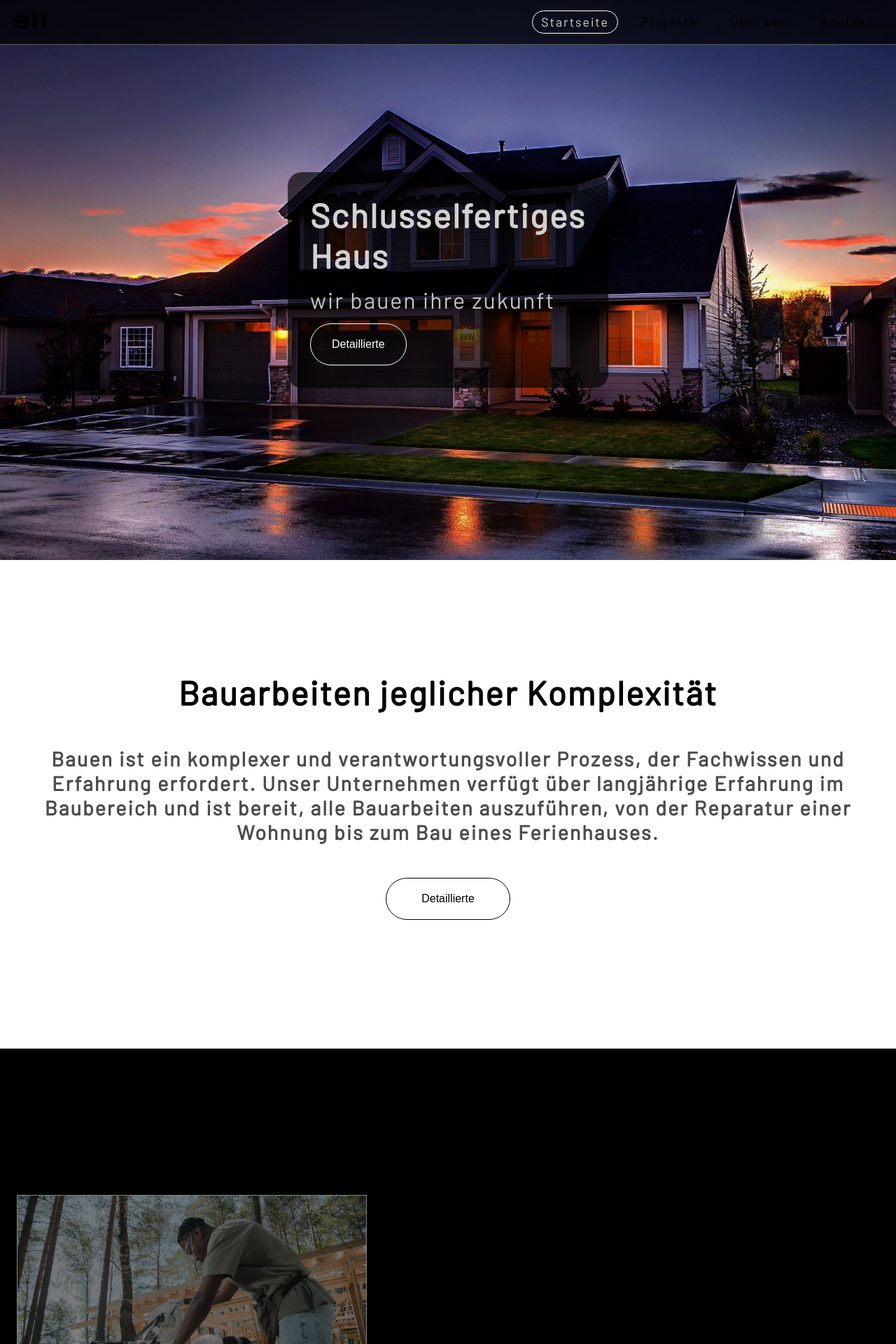
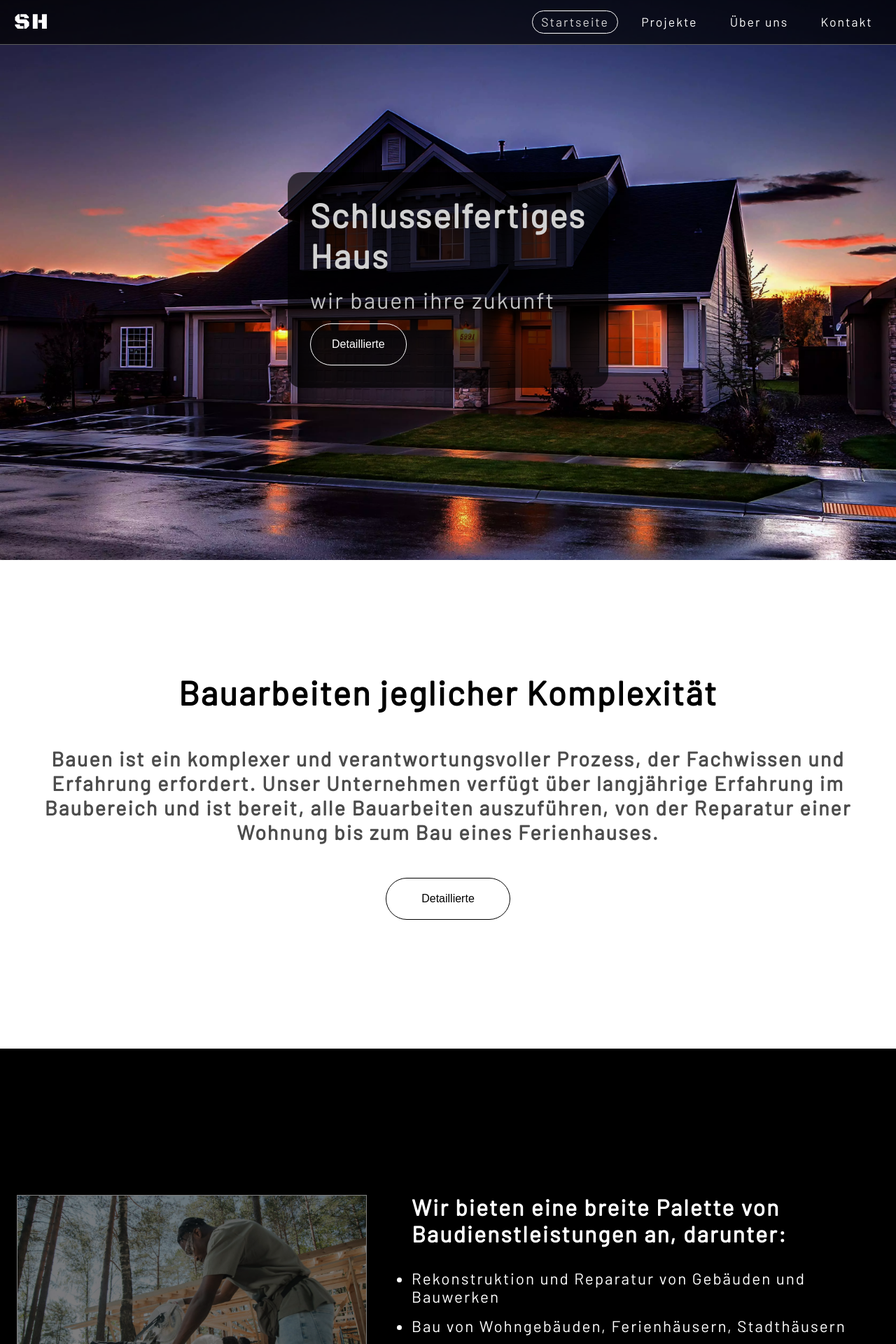
Before and after one commit to VapnoGroupCompany/VapnoGroup, a Next.js app: page / in a window 1280 px wide. Shown: the top 1920 px of the page at 70% size. Built offline with nearby package versions, Linux system fonts and the light colour scheme.

Commit message:
change iphones colors

```diff
--- a/src/app/Header/Header.module.css
+++ b/src/app/Header/Header.module.css
@@ -2,6 +2,7 @@
 .logo{
     font-family: Black Ops  One;
     font-size: 2rem;
+    color: white;
   }
   .header{
     z-index: 2;
@@ -32,7 +33,7 @@
     padding-left: 0.7em;
     padding-right: 0.7em;
     border-radius: 1em;
-
+    color: white;
     border: 1px solid transparent;
     outline: none;
 
@@ -50,7 +51,6 @@
     padding-right: 0.7em;
     border-radius: 1em;
     color: rgb(214, 214, 214);
-
 
   }
   .menuItem:hover {
--- a/src/app/about/About.module.css
+++ b/src/app/about/About.module.css
@@ -43,6 +43,7 @@
 .rigthContent p {
     background-color: rgba(0, 0, 0, 0.845);
     font-size: 1.1em;
+    color: white;
 }
 @media(max-width:1200px){
     .wrapper{
@@ -67,6 +68,7 @@
 
     .leftContent{
         font-size: 2.5em;
+        color: white;
     }
     .rigthContent p {
         font-size: 1em;
--- a/src/app/page.module.css
+++ b/src/app/page.module.css
@@ -95,6 +95,7 @@
    padding-bottom: 1.5em;
 }
 .ourTitle{
+  color: white;
   text-align: center;
   margin: 0 auto;
   padding-top: 2em;
@@ -133,6 +134,7 @@
   }
 }
 .service h4 {
+  color: white;
   font-size: 2em;
 }
 .service p {
@@ -203,11 +205,13 @@
   flex-direction: column;
 }
 .favorTitle{
+  color: white;
   text-align: left;
   font-size: 2em;
   padding-bottom: 1em;
 }
 .favor{
+  color: white;
   font-size: 1.4em;
 }
 .favorImg{
@@ -263,6 +267,7 @@
   height: 100vh;
   padding-left: 1em;
   padding-right: 1em;
+  background-color:  rgb(0, 0, 0);
 }
 @media(max-width:1000px){
   .section5{
```
